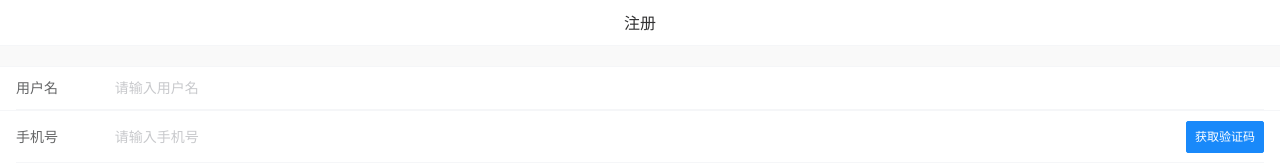
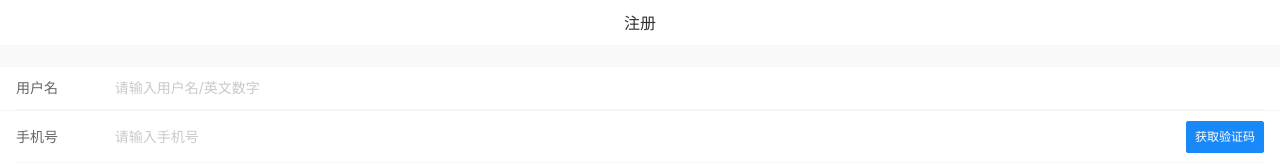
Before and after one commit to notbucai/cloud-disk-web, a Vue app: page /reg in a window 1280 px wide. Shown: the top 166 px of the page. Built offline with nearby package versions, Linux system fonts and the light colour scheme.

Commit message:
修改bug

```diff
--- a/src/views/user/Register.vue
+++ b/src/views/user/Register.vue
@@ -3,7 +3,7 @@
     <van-nav-bar title="注册" />
     <div class="main">
       <van-cell-group>
-        <van-field label="用户名" v-model="objData.username" placeholder="请输入用户名" />
+        <van-field label="用户名" v-model="objData.username" placeholder="请输入用户名/英文数字" />
         <van-cell-group>
           <van-field
             v-model="objData.phone"
@@ -62,7 +62,7 @@ export default {
   },
   methods: {
     async handleSend() {
-      if (!/^[1][3,4,5,7,8][0-9]{9}$/.test(this.objData.phone)) {
+      if (!/^[1][3,4,5,7,8,9][0-9]{9}$/.test(this.objData.phone)) {
         this.$notify("手机号格式错误");
         return;
       }
@@ -89,7 +89,7 @@ export default {
     },
     async _handleSendCode() {
       if (this.fromV.codeloading === true) return;
-      if (!/^[1][3,4,5,7,8][0-9]{9}$/.test(this.objData.phone)) {
+      if (!/^[1][3,4,5,7,8,9][0-9]{9}$/.test(this.objData.phone)) {
         this.$notify("手机号格式错误");
         return;
       }
--- a/src/views/user/Repwd.vue
+++ b/src/views/user/Repwd.vue
@@ -100,7 +100,7 @@ export default {
       this[`handleValidation_${key}`] && this[`handleValidation_${key}`]();
     },
     handleValidation_phone() {
-      const reg = /^[1][3,4,5,7,8][0-9]{9}$/;
+      const reg = /^[1][3,4,5,7,8,9][0-9]{9}$/;
 
       if (!reg.test(this.objData.phone)) {
         this.fromV.errmsg = "手机号格式错误";
```
